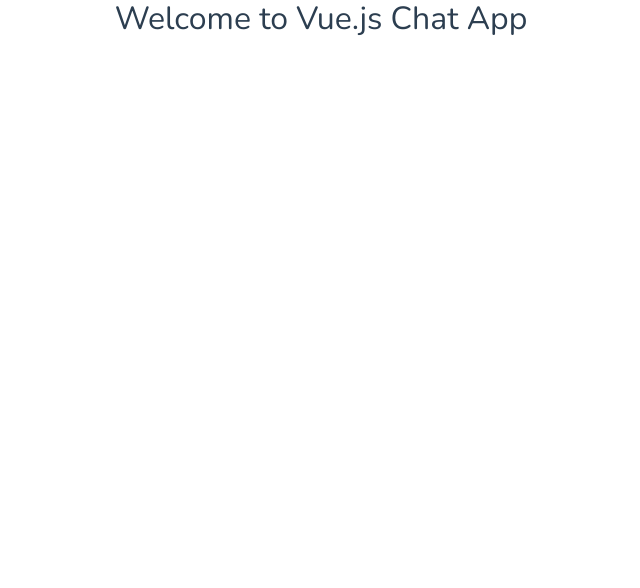
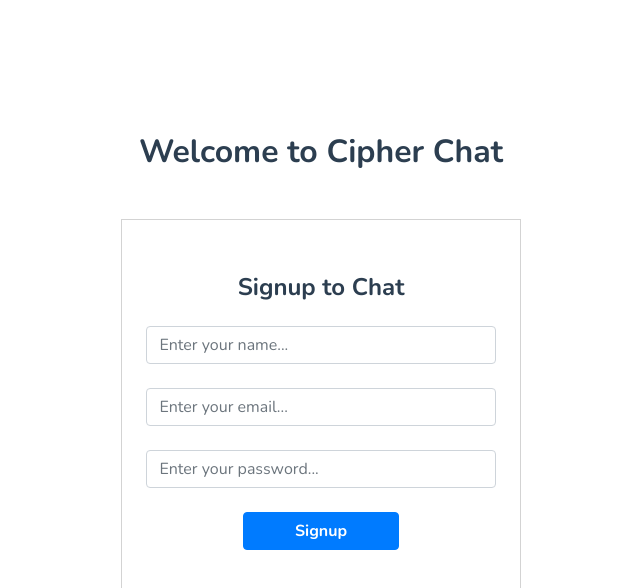
Before and after one commit to decoded-cipher/Cipher-Chat, a Vue app: page / in a window 1280 px wide. Shown: the top 588 px of the page, without its empty margins (319-959 px from the left). Built offline with nearby package versions, Linux system fonts and the light colour scheme.

Commit message:
Login Component Design:

```diff
--- a/package.json
+++ b/package.json
@@ -10,6 +10,7 @@
   "dependencies": {
     "bootstrap": "^4.5.3",
     "core-js": "^3.6.5",
+    "firebase": "^8.0.2",
     "jquery": "^3.5.1",
     "popper.js": "^1.16.1",
     "vue": "^2.6.11",
--- a/public/index.html
+++ b/public/index.html
@@ -5,7 +5,7 @@
     <meta http-equiv="X-UA-Compatible" content="IE=edge">
     <meta name="viewport" content="width=device-width,initial-scale=1.0">
     <link rel="icon" href="<%= BASE_URL %>favicon.ico">
-    <title><%= htmlWebpackPlugin.options.title %></title>
+    <title>Cipher Chat</title>
 
     <link rel="stylesheet" href="https://maxcdn.bootstrapcdn.com/bootstrap/4.0.0/css/bootstrap.min.css">
     <link href="https://fonts.googleapis.com/css2?family=Nunito:wght@300;400;700&display=swap" rel="stylesheet">
--- a/src/App.vue
+++ b/src/App.vue
@@ -20,6 +20,6 @@
     -moz-osx-font-smoothing: grayscale;
     text-align: center;
     color: #2c3e50;
-    /* width: 100vw; */
+    width: 100vw;
   }
 </style>
--- a/src/components/Login.vue
+++ b/src/components/Login.vue
@@ -1,16 +1,52 @@
 <template>
-    <div class="container">
-        <h2>Welcome to Vue.js Chat App</h2>
-    </div>
+  <div class="login">
+    <h2 class="pt-5">Welcome to Cipher Chat</h2>
+    <form class="detail-box mt-5">
+      <div class="form-group my-5">
+        <h4>Signup to Chat</h4>
+        <input type="text" class="form-control my-4" placeholder="Enter your name..." />
+        <input type="text" class="form-control" placeholder="Enter your email..." />
+        <input type="password" class="form-control my-4" placeholder="Enter your password..." />
+
+        <button style="font-weight: 600" type="button" class="btn btn-primary">Signup</button>
+      </div>
+    </form>
+  </div>
 </template>
 
+
 <script>
-export default {
-  name: 'Login'
-}
+  export default {
+    name: 'Login'
+  }
 </script>
 
 <!-- Add "scoped" attribute to limit CSS to this component only -->
 <style scoped>
+  input[type="text"],
+  input[type="password"] {
+    margin: auto;
+    width: 90%;
+  }
 
+  .detail-box {
+    padding: 5px;
+    border: 1px solid lightgrey;
+    max-width: 400px;
+    min-height: 250px;
+    margin: auto;
+  }
+
+  h2, h4 {
+    font-weight: 600;
+  }
+
+  .login {
+    margin-top: 75px;
+    padding: 10px;
+  }
+
+  button {
+    width: 40%;
+  }
 </style>
--- a/src/main.js
+++ b/src/main.js
@@ -1,12 +1,6 @@
 import Vue from 'vue'
 import App from "./App.vue"
 import router from './routes.js'
-
-import 'bootstrap'
-import 'popper.js'
-
-import jQuery from 'jquery'
-window.$ = window.jQuery = jQuery
 
 Vue.config.productionTip = false
 
```
Also changed, not shown: src/firebase.js (added, +14 -0 lines), 1 other file (tests, documents, lock files or other folders).
